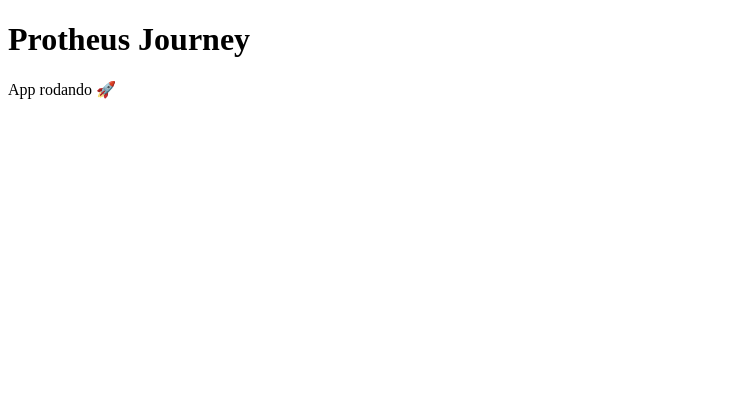
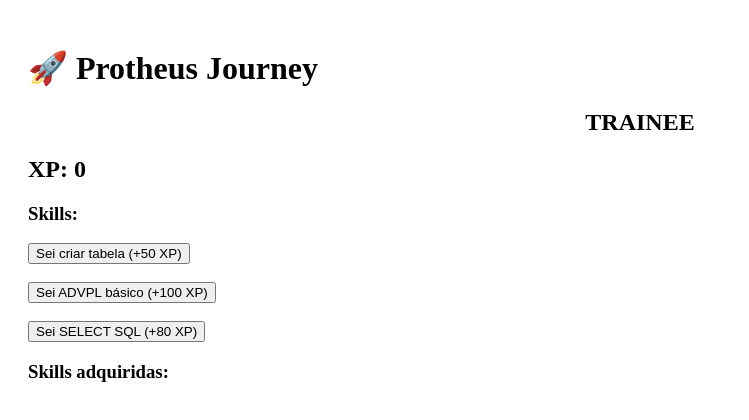
Before and after one commit to pimentajuliano52-png/protheus-journey, a Next.js app: page / in a window 1280 px wide. Shown: the top 420 px of the page, without its empty margins (0-749 px from the left). Built offline with nearby package versions, Linux system fonts and the light colour scheme.

Commit message:
Atualizar o index.js

```diff
--- a/pages/index.js
+++ b/pages/index.js
@@ -1,8 +1,52 @@
+import { useState } from "react";
+import Avatar from "../components/Avatar";
+
 export default function Home() {
+
+  const [xp, setXp] = useState(0);
+  const [skills, setSkills] = useState([]);
+
+  function adicionarSkill(nome, valorXp) {
+    if (!skills.includes(nome)) {
+      setSkills([...skills, nome]);
+      setXp(xp + valorXp);
+    }
+  }
+
   return (
-    <div>
-      <h1>Protheus Journey</h1>
-      <p>App rodando 🚀</p>
+    <div style={{ padding: 20 }}>
+
+      <h1>🚀 Protheus Journey</h1>
+
+      <Avatar xp={xp} />
+
+      <h2>XP: {xp}</h2>
+
+      <h3>Skills:</h3>
+
+      <button onClick={() => adicionarSkill("Criar tabela", 50)}>
+        Sei criar tabela (+50 XP)
+      </button>
+
+      <br /><br />
+
+      <button onClick={() => adicionarSkill("ADVPL básico", 100)}>
+        Sei ADVPL básico (+100 XP)
+      </button>
+
+      <br /><br />
+
+      <button onClick={() => adicionarSkill("SELECT SQL", 80)}>
+        Sei SELECT SQL (+80 XP)
+      </button>
+
+      <h3>Skills adquiridas:</h3>
+      <ul>
+        {skills.map((s, i) => (
+          <li key={i}>{s}</li>
+        ))}
+      </ul>
+
     </div>
   );
 }
```
